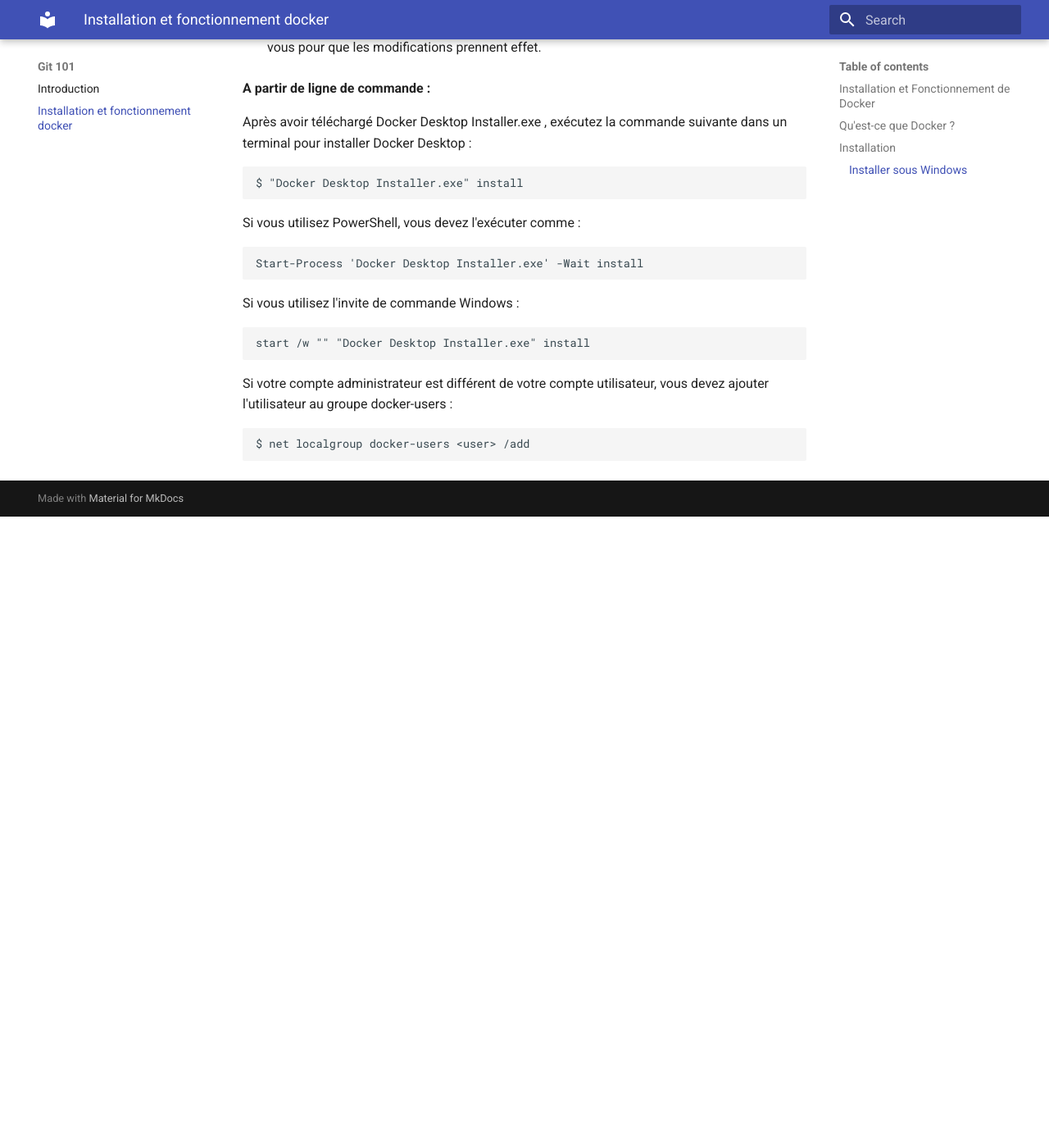
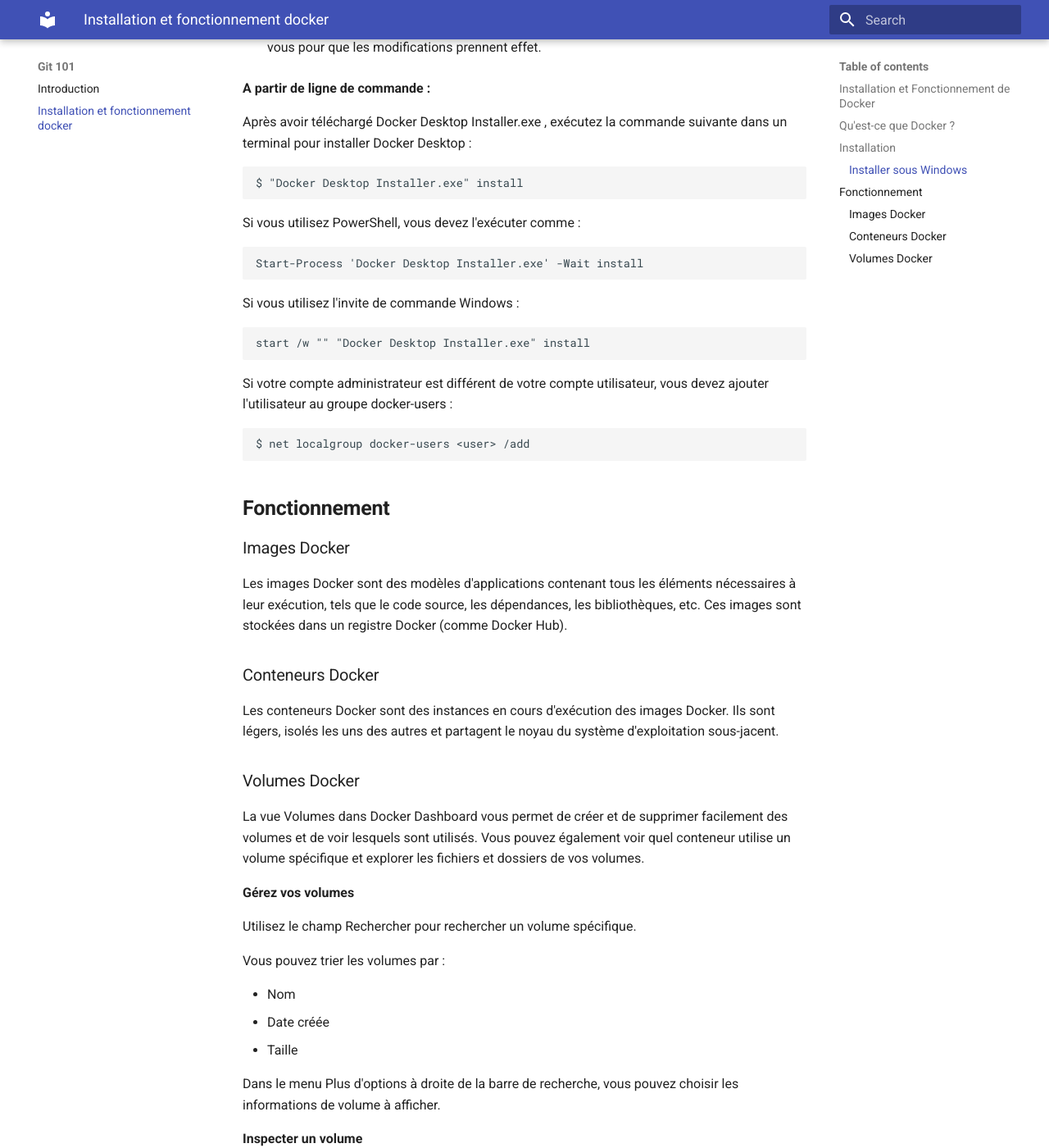
Before and after one commit to ub-mmi-but/git-101, an MkDocs documentation site: the page built from docs/Installation-et-fonctionnement-docker.md, in a window 1280 px wide and 1400 px high, scrolled down 1079 px. Shown: the whole window at 82% size. Built offline with MkDocs 1.6.1 and Material for MkDocs 9.7.7, drawn with Linux system fonts in a browser that asks for light colours; before the commit the page ends 1709 px from its top, so only the background shows below that; some of the changed text lies outside the part shown.

Commit message:
Installation-et-fonctionnement-V3

````diff
--- a/docs/Installation-et-fonctionnement-docker.md
+++ b/docs/Installation-et-fonctionnement-docker.md
@@ -54,3 +54,43 @@
 ```shell
 $ net localgroup docker-users <user> /add
 ```
+
+## **Fonctionnement**
+
+### Images Docker
+
+Les images Docker sont des modèles d'applications contenant tous les éléments nécessaires à leur exécution, tels que le code source, les dépendances, les bibliothèques, etc. Ces images sont stockées dans un registre Docker (comme Docker Hub).
+
+### Conteneurs Docker
+
+Les conteneurs Docker sont des instances en cours d'exécution des images Docker. Ils sont légers, isolés les uns des autres et partagent le noyau du système d'exploitation sous-jacent.
+
+### Volumes Docker
+
+La vue Volumes dans Docker Dashboard vous permet de créer et de supprimer facilement des volumes et de voir lesquels sont utilisés. Vous pouvez également voir quel conteneur utilise un volume spécifique et explorer les fichiers et dossiers de vos volumes.
+
+**Gérez vos volumes**
+
+Utilisez le champ Rechercher pour rechercher un volume spécifique.
+
+Vous pouvez trier les volumes par :
+
+ - Nom
+ - Date créée
+ - Taille
+
+Dans le menu Plus d'options à droite de la barre de recherche, vous pouvez choisir les informations de volume à afficher.
+
+**Inspecter un volume**
+
+Pour explorer les détails d'un volume spécifique, sélectionnez un volume dans la liste. Cela ouvre la vue détaillée.
+
+- L' onglet En cours d'utilisation affiche le nom du conteneur à l'aide du volume, le nom de l'image, le numéro de port utilisé par le conteneur et la cible. Une cible est un chemin à l'intérieur d'un conteneur qui donne accès aux fichiers du volume.
+
+- L' onglet Données affiche les fichiers et dossiers dans le volume et la taille du fichier. Pour enregistrer un fichier ou un dossier, survolez le fichier ou le dossier et sélectionnez dans le menu Plus d'options.
+
+**Supprimer un volume**
+
+La suppression d'un volume supprime le volume et toutes ses données.
+
+Pour supprimer un volume, passez la souris sur le volume, puis sélectionnez l' icône **Supprimer**. Vous pouvez également sélectionner le volume dans la liste, puis sélectionner le bouton **Supprimer**.
````
